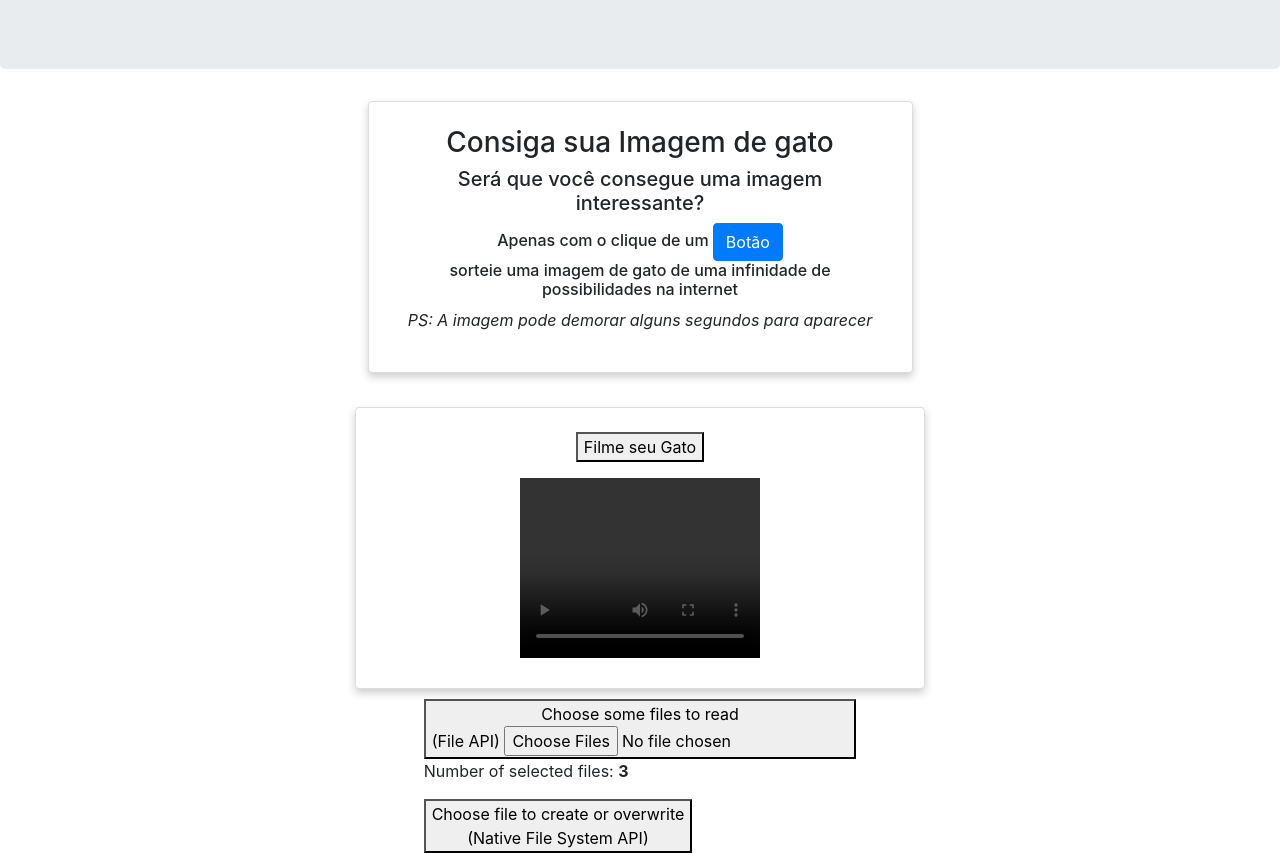
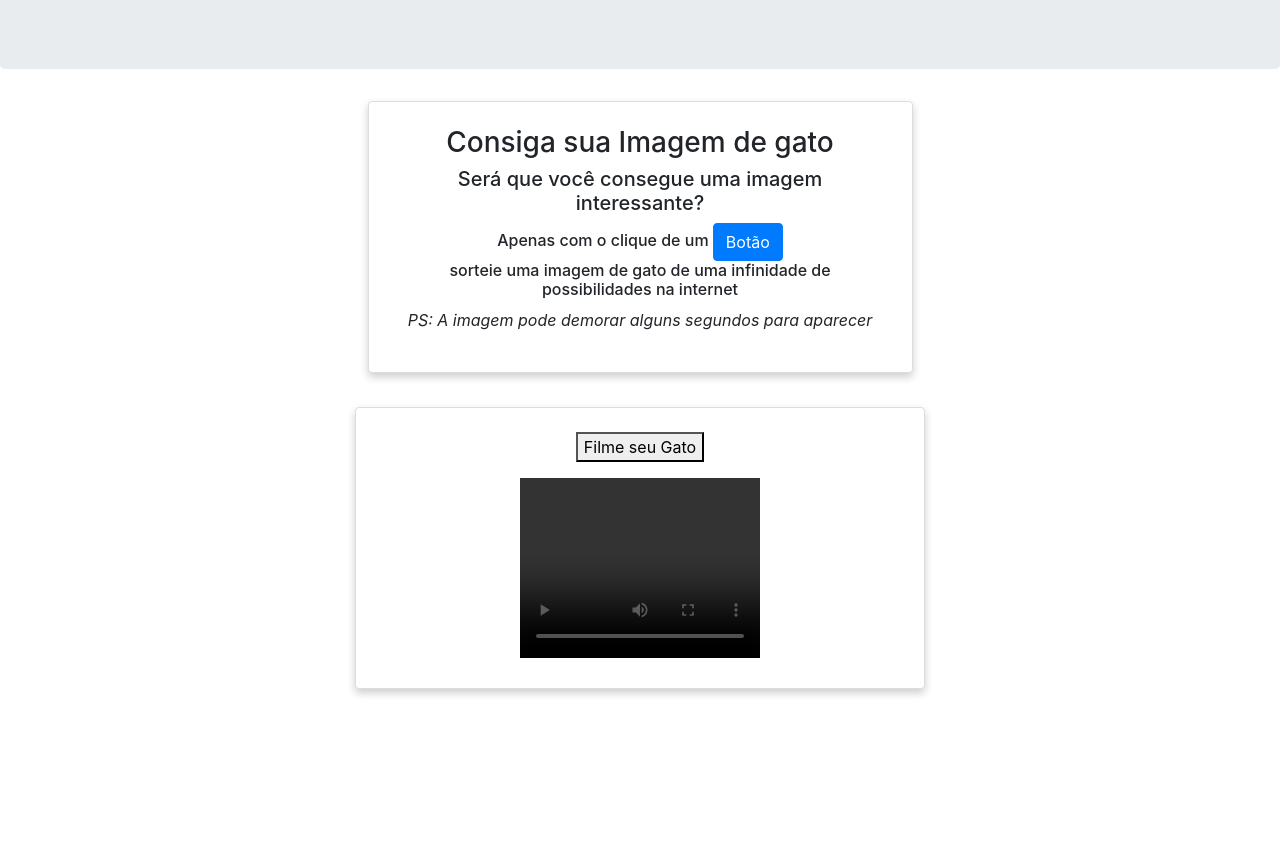
Before and after one commit to LucasEmmanoel06/cat-api, a plain HTML site: page index.html in a window 1280 px wide. Shown: the part 157-1010 px from the top of the page. After the commit the page ends 856 px from the top, so only its background shows below. Drawn offline with nearby package versions, Linux system fonts and the light colour scheme.

Commit message:
modified:   index.html

```diff
--- a/index.html
+++ b/index.html
@@ -51,22 +51,6 @@
             </div>
         </div>
     </div>
-    <div class="container d-flex justify-content-center align-items-center">
-        <div class="columns">
-            <div class="column">
-              <button class="btn-file">
-                Choose some files to read<br>(File API) <input type="file" onchange="readFiles(this.files)" multiple="">
-              </button>
-
-              <p>Number of selected files: <b id="count">3</b></p>
-            </div>
-            <div class="column">
-              <button class="btn-file" onclick="writeFile()">
-                Choose file to create or overwrite<br>(Native File System API)
-              </button>
-            </div>
-        </div>
-    </div>
     <script src="https://ajax.googleapis.com/ajax/libs/jquery/3.4.1/jquery.min.js"></script>
     <script src="https://maxcdn.bootstrapcdn.com/bootstrap/4.4.1/js/bootstrap.min.js"></script>
     <script src="script.js"></script>
```
